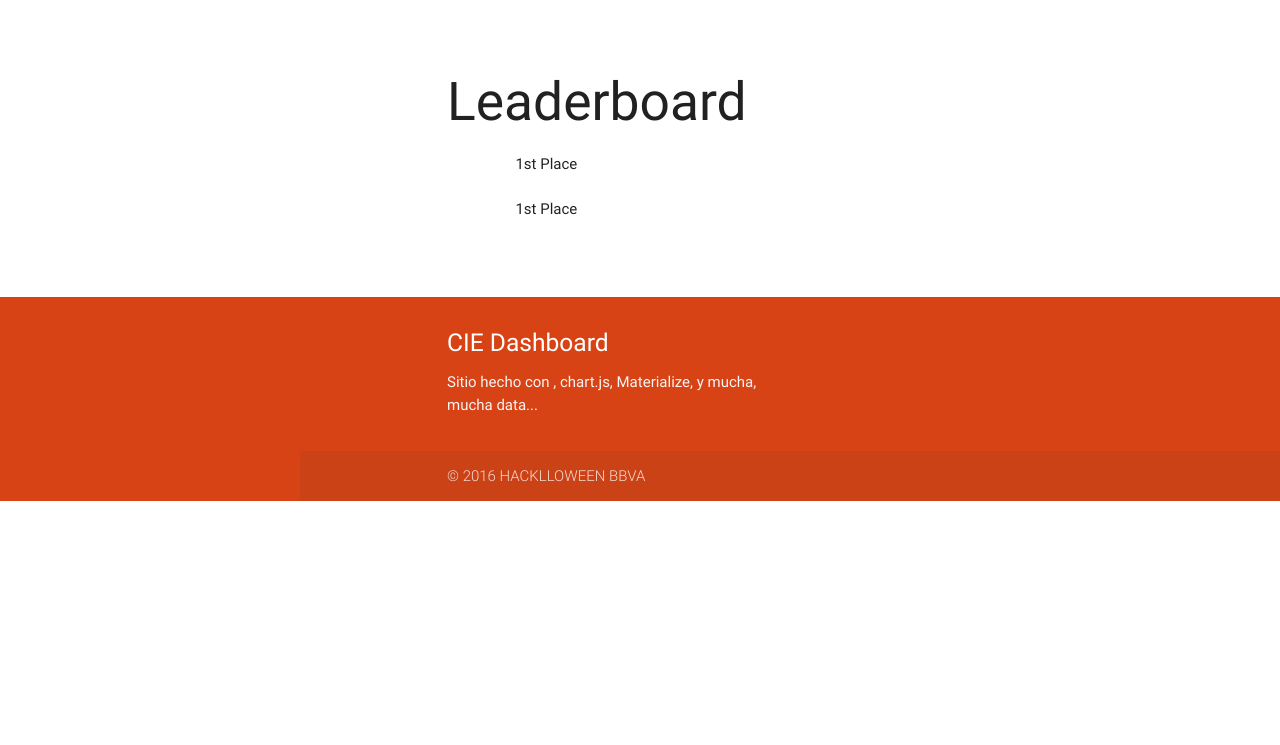
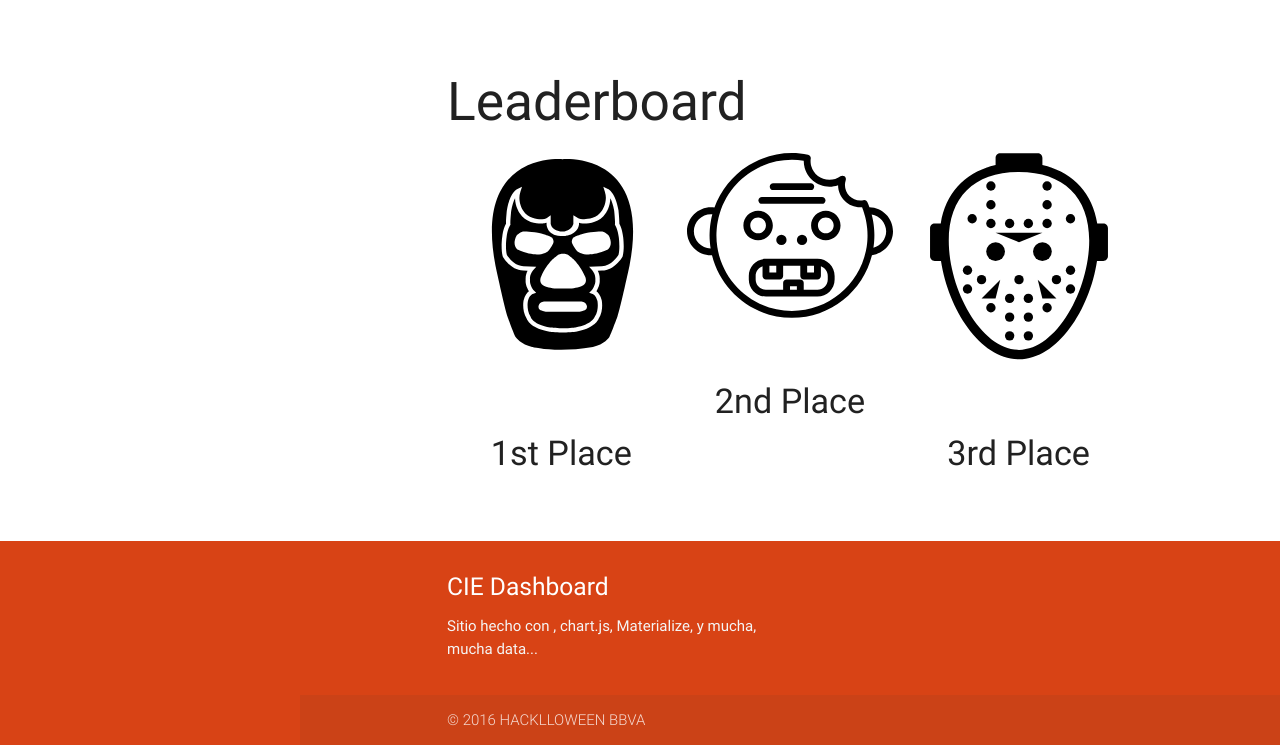
Before and after one commit to danyparc/dash, a website: page index.html in a window 1280 px wide. Shown: the part 1358-2103 px from the top of the page. Before the commit the page ends 1859 px from the top, so only its background shows below. Drawn offline with nearby package versions, Linux system fonts and the light colour scheme.

Commit message:
leaderboard

```diff
--- a/index.html
+++ b/index.html
@@ -92,17 +92,28 @@
 
  <div class="section">
    <div class="row container">
-     <h2>Leaderboard</h2>
-     <div class="col s12 m6 offset-m1">
-       </h3>1st Place<h3>
+     <h2 class="offset-m4">Leaderboard</h2>
+     <div class="col s6 m4 centered-align">
+     <object type="image/svg+xml" data="src/santo.svg">
+       Your browser does not support SVG
+     </object>
+     <h4 class="center-align">1st Place</h4>
      </div>
-     <div class="col s12 m6 offset-m1">
-      </h3>1st Place<h3>
+     <div class="col s4 m4 centered-align">
+       <object type="image/svg+xml" data="src/zombie.svg">
+         Your browser does not support SVG
+       </object>
+     <h4 class="center-align">2nd Place</h4>
+     </div>
+     <div class="col s4 m4 centered-align">
+       <object type="image/svg+xml" data="src/jason.svg">
+         Your browser does not support SVG
+       </object>
+     <h4 class="center-align">3rd Place</h4>
+
      </div>
    </div>
  </div>
-
-
 
   </div>
 </main>
```
Also changed, not shown: src/algorithm.jpg, src/gold-winner-trophy-cup-flat-icon-f.jpg (added).
